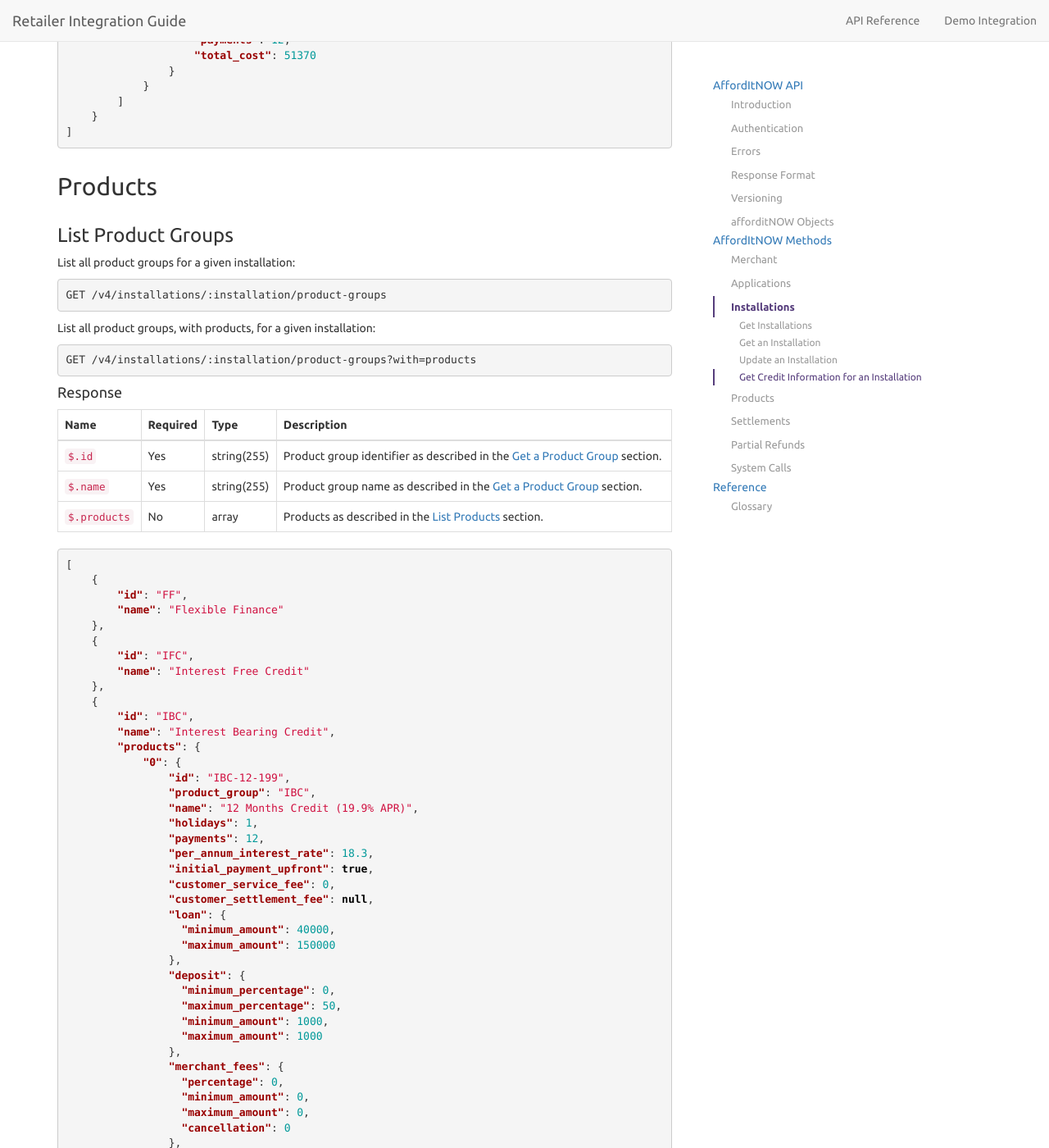
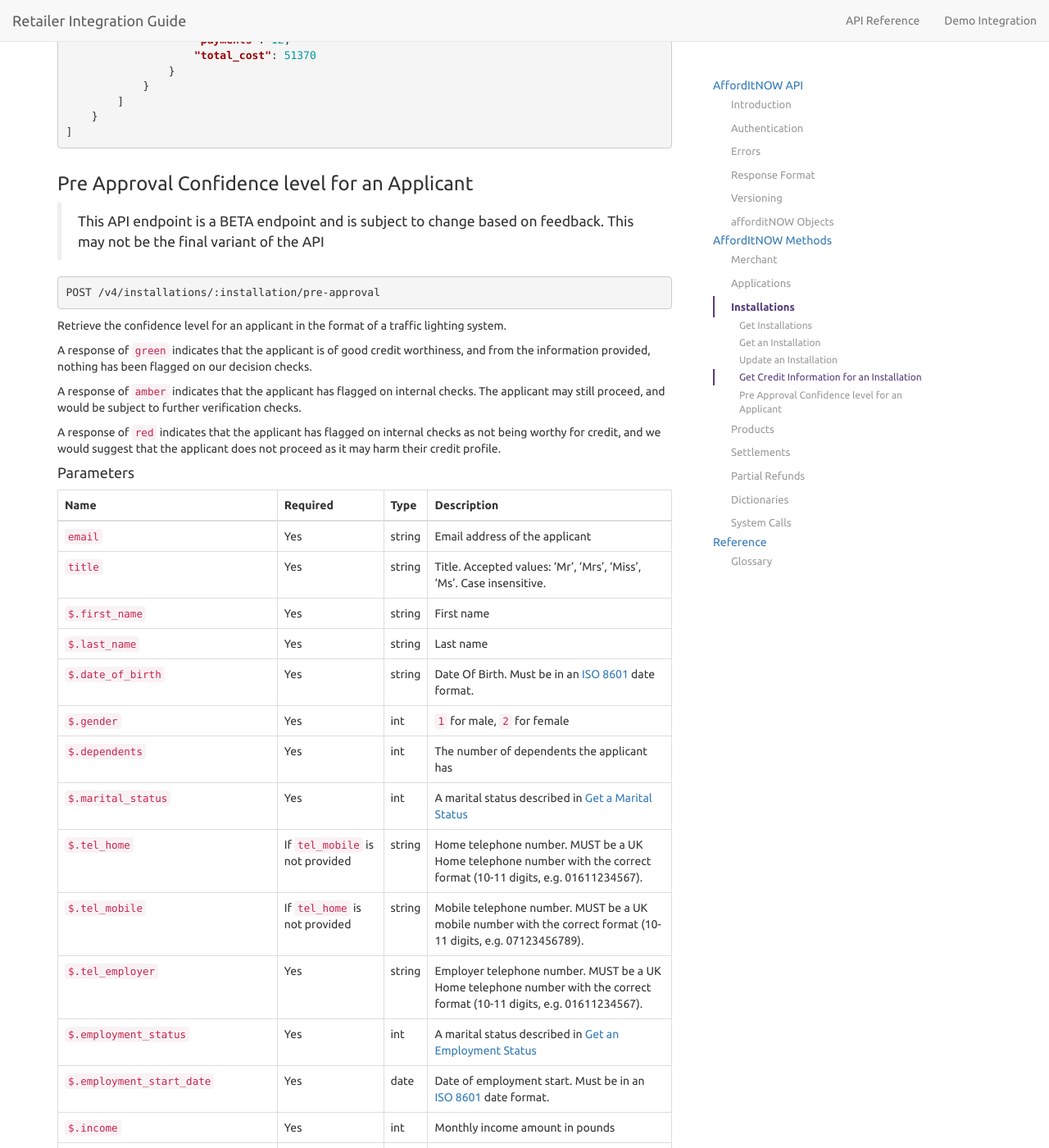
Before and after one commit to PayBreak/retailer-integration-guide, a Jekyll site: the page built from api/index.md, in a window 1280 px wide and 1400 px high, scrolled down 24996 px. Shown: the whole window at 82% size. Built offline with Jekyll 4.4.1, drawn with Linux system fonts in a browser that asks for light colours; nearby versions of some CDN libraries; Markdown is read by kramdown in place of the engine named in the settings; our own code applies the rules of GitHub Pages for plain Markdown files; some of the changed text lies outside the part shown.

Commit message:
Documentation

````diff
--- /dev/null
+++ b/_includes/v4/dictionaries.md
@@ -0,0 +1,67 @@
+## Dictionaries
+
+### Employment Statuses
+
+```
+GET {{ site.data.globals.api_prefix }}/dictionaries/employment-status
+```
+
+#### Response
+
+```json
+[
+    {
+        "id": 1,
+        "description": "Casual Employee"
+    },
+    {
+        "id": 2,
+        "description": "Employment status' continued..."
+    },
+    ...
+]
+```
+
+### Marital Statuses
+
+```
+GET {{ site.data.globals.api_prefix }}/dictionaries/marital-status
+```
+
+#### Response
+
+```json
+[
+    {
+        "id": 1,
+        "description": "Cohabiting, but not married"
+    },
+    {
+        "id": 2,
+        "description": "Marital status' continued..."
+    },
+    ...
+]
+```
+
+### Residential Statuses
+
+```
+GET {{ site.data.globals.api_prefix }}/dictionaries/residential-status
+```
+
+#### Response
+
+```json
+[
+    {
+        "id": 3,
+        "description": "Complete or Joint Owner Occupier (no mortgage)"
+    },
+    {
+        "id": 4,
+        "description": "Residential status' continued..."
+    },
+    ...
+]
+```
--- a/_includes/v4/installations.md
+++ b/_includes/v4/installations.md
@@ -274,3 +274,62 @@ Name | Required | Type | Description
     }
 ]
 ```
+
+### Pre Approval Confidence level for an Applicant
+
+> This API endpoint is a BETA endpoint and is subject to change based on feedback. This may not be the final variant of the API
+
+```
+POST {{ site.data.globals.api_prefix }}/installations/:installation/pre-approval
+```
+
+Retrieve the confidence level for an applicant in the format of a traffic lighting system.
+
+A response of `green` indicates that the applicant is of good credit worthiness, and from the information provided, nothing has been flagged on our decision checks.
+
+A response of `amber` indicates that the applicant has flagged on internal checks. The applicant may still proceed, and would be subject to further verification checks.
+
+A response of `red` indicates that the applicant has flagged on internal checks as not being worthy for credit, and we would suggest that the applicant does not proceed as it may harm their credit profile.
+
+#### Parameters
+
+Name | Required | Type | Description
+--- | --- | --- | ---
+`email` | Yes | string | Email address of the applicant
+`title` | Yes | string | Title. Accepted values: 'Mr', 'Mrs', 'Miss', 'Ms'. Case insensitive.
+`$.first_name` | Yes | string | First name
+`$.last_name` | Yes | string | Last name
+`$.date_of_birth` | Yes | string | Date Of Birth. Must be in an [ISO 8601](https://en.wikipedia.org/wiki/ISO_8601) date format.
+`$.gender` | Yes | int | `1` for male, `2` for female
+`$.dependents` | Yes | int | The number of dependents the applicant has
+`$.marital_status` | Yes | int | A marital status described in [Get a Marital Status](#marital-statuses)
+`$.tel_home` | If `tel_mobile` is not provided | string | Home telephone number. MUST be a UK Home telephone number with the correct format (10-11 digits, e.g. 01611234567).
+`$.tel_mobile` | If `tel_home` is not provided | string | Mobile telephone number. MUST be a UK mobile number with the correct format (10-11 digits, e.g. 07123456789).
+`$.tel_employer` | Yes | string | Employer telephone number. MUST be a UK Home telephone number with the correct format (10-11 digits, e.g. 01611234567).
+`$.employment_status` | Yes | int | A marital status described in [Get an Employment Status](#employment-statuses)
+`$.employment_start_date` | Yes | date | Date of employment start. Must be in an [ISO 8601](https://en.wikipedia.org/wiki/ISO_8601) date format.
+`$.income` | Yes | int | Monthly income amount in pounds
+`$.debt` | Yes | int | Monthly debt repayments in pounds
+`$.bank_sort_code` | Yes | int | Bank sort code in the format of `xxxxxx`
+`$.bank_account_number` | Yes | int | Bank account number in the format of `xxxxxxxx`
+`$.addresses.*` | Yes | array | An array of address history. A minimum of 1 address should be provided
+`$.addresses.*.abode` | No | string | Flat, suite, floor details if present
+`$.addresses.*.building_name` | No | string | Building name if present
+`$.addresses.*.building_number` | No | string | Building number if present
+`$.addresses.*.street` | Yes | string | Street
+`$.addresses.*.locality` | No | string | Additional locality details if present
+`$.addresses.*.town` | Yes | string | Town
+`$.addresses.*.postcode` | Yes | string | Postcode
+`$.addresses.*.moved_in` | Yes | string | Moved in date. Must be in an [ISO 8601](https://en.wikipedia.org/wiki/ISO_8601) date format.
+`$.addresses.*.residential_status` | Yes | string | A residential status described in [Get a Residential Status](#residential-statuses)
+
+#### Response
+
+```json
+[
+    {
+        "id": 1,
+        "decision": "green"
+    }
+]
+```
--- a/_includes/v4/toc.html
+++ b/_includes/v4/toc.html
@@ -60,6 +60,7 @@
             <li><a href="#get-an-installation">Get an Installation</a></li>
             <li><a href="#update-an-installation">Update an Installation</a></li>
             <li><a href="#get-credit-information-for-an-installation">Get Credit Information for an Installation</a></li>
+            <li><a href="#pre-approval-confidence-level-for-an-applicant">Pre Approval Confidence level for an Applicant</a></li>
         </ul>
     </li>
     <li><a href="#products">Products</a>
@@ -86,6 +87,13 @@
             <li><a href="#get-a-partial-refund">Get a Partial Refund</a></li>
         </ul>
     </li>
+    <li><a href="#dictionaries">Dictionaries</a>
+        <ul class="nav nav-stacked">
+            <li><a href="#employment-statuses">List Employment Statuses</a></li>
+            <li><a href="#marital">List Marital Statuses</a></li>
+            <li><a href="#residential">List Residential Statuses</a></li>
+        </ul>
+    </li>
     <li><a href="#system-calls">System Calls</a>
         <ul class="nav nav-stacked">
             <li><a href="#get-notification-server-addresses">Get Notification Server Addresses</a></li>
--- a/api/index.md
+++ b/api/index.md
@@ -30,6 +30,7 @@ LIVE | `{{ site.data.globals.api_live }}`
 {% include v4/products.md %}
 {% include v4/settlements.md %}
 {% include v4/partial_refunds.md %}
+{% include v4/dictionaries.md %}
 {% include v4/system.md %}
 
 # Reference
````
